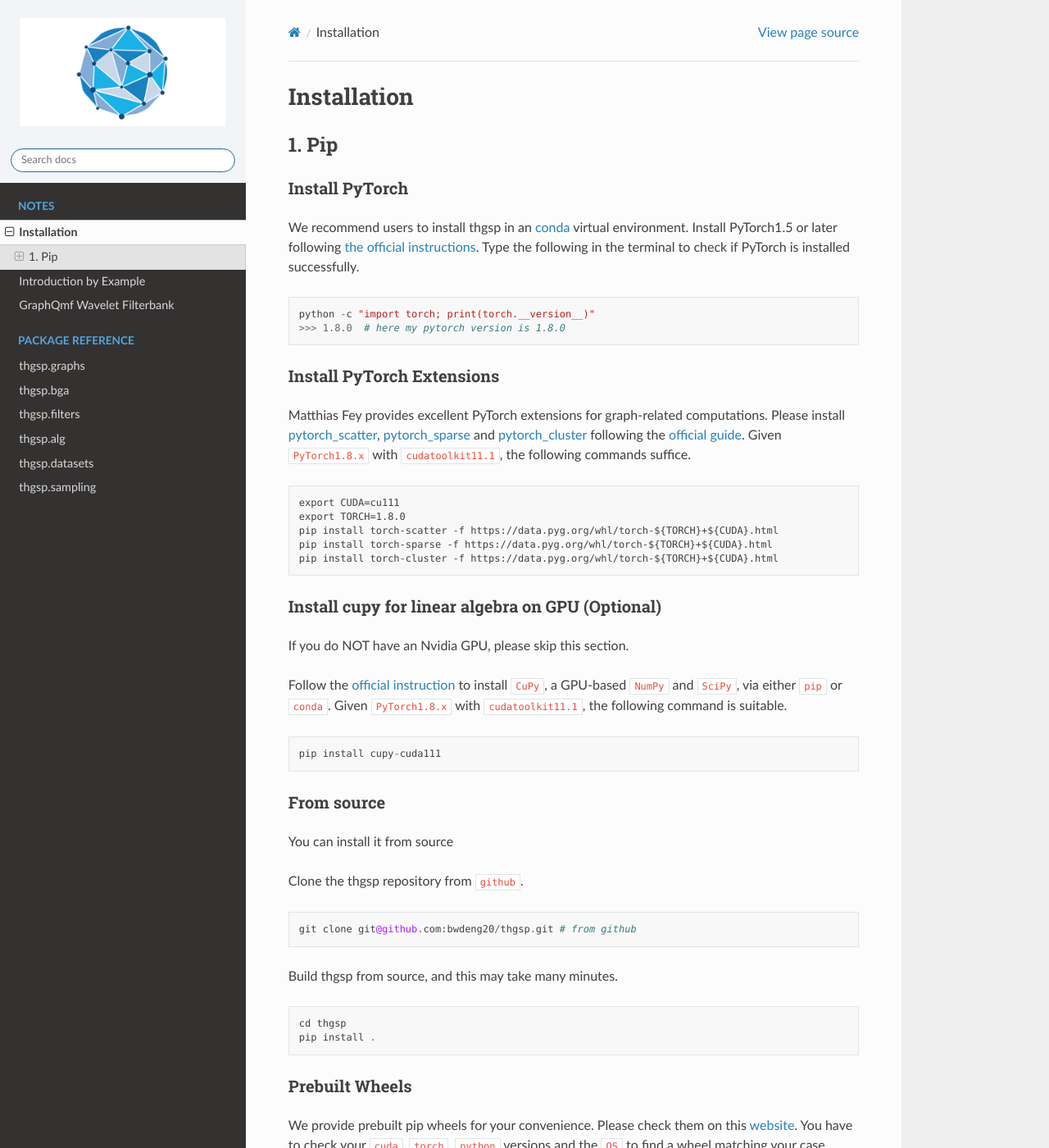
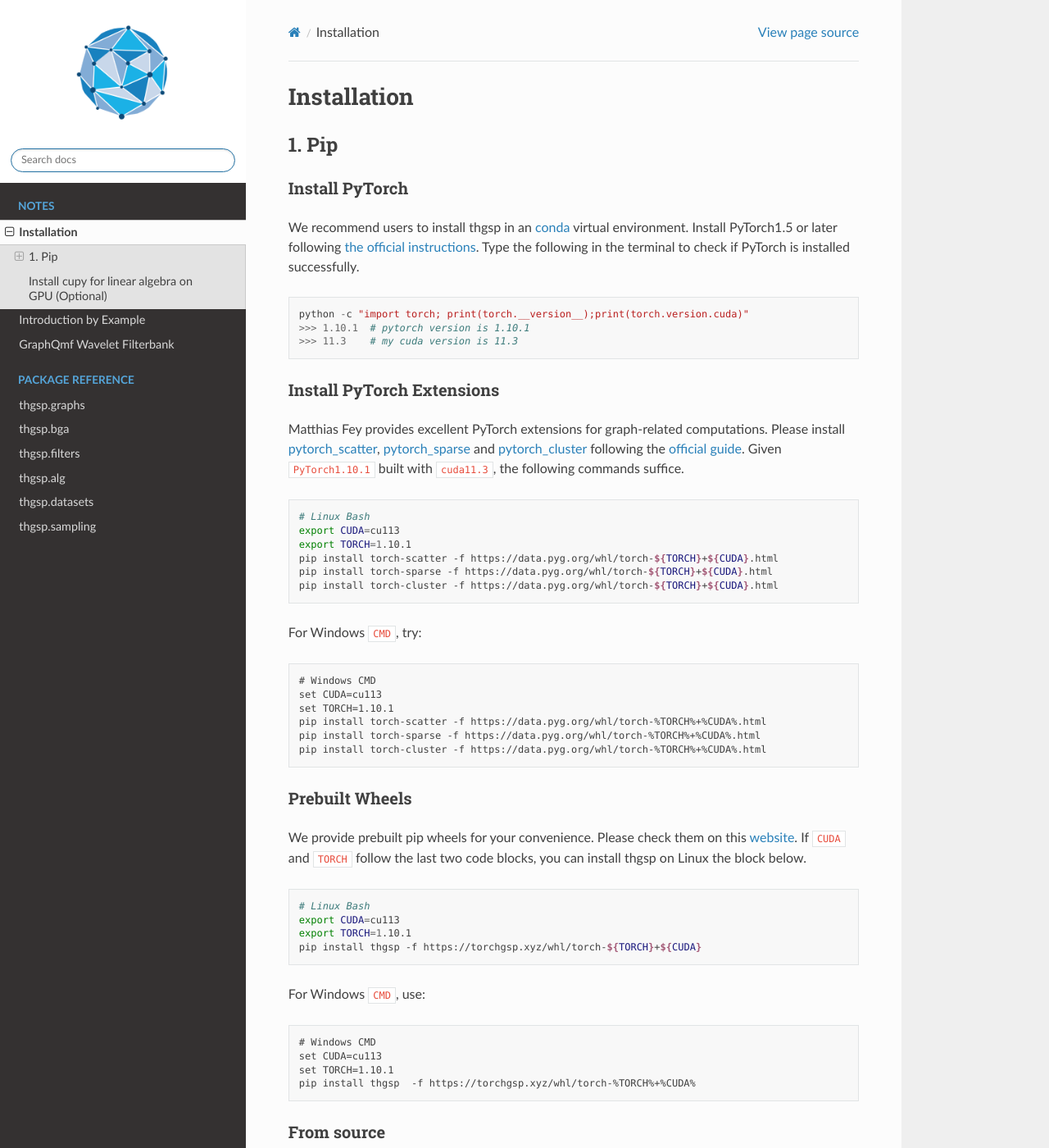
Before and after one commit to bwdeng20/thgsp, a Sphinx documentation site: the page built from source/notes/installation.md, in a window 1280 px wide and 1400 px high. Shown: the whole window at 82% size. Built offline with Sphinx 7.4.7 and the Read the Docs theme 2.0.0, drawn with Linux system fonts in a browser that asks for light colours; the version number could not be read and is left out; some of the changed text lies outside the part shown.

Commit message:
deploy: 6f0877fdb89f096a531ffa70dfc1fcf18f8244c6

````diff
--- a/source/_static/css/custom.css
+++ b/source/_static/css/custom.css
@@ -1,3 +1,3 @@
 .wy-side-nav-search {
-  background: rgb(243,244,247);
+  background: rgb(255,255,255);
 }
--- a/source/notes/installation.md
+++ b/source/notes/installation.md
@@ -9,8 +9,9 @@ virtual environment. Install PyTorch1.5 or later following [the official instruc
 following in the terminal to check if PyTorch is installed successfully.
 
 ```
-python -c "import torch; print(torch.__version__)"
->>> 1.8.0  # here my pytorch version is 1.8.0
+python -c "import torch; print(torch.__version__);print(torch.version.cuda)"
+>>> 1.10.1  # pytorch version is 1.10.1
+>>> 11.3    # my cuda version is 11.3
 ```
 
 ### Install PyTorch Extensions
@@ -19,47 +20,69 @@ Matthias Fey provides excellent PyTorch extensions for graph-related computation
 [pytorch_scatter](https://github.com/rusty1s/pytorch_scatter),
 [pytorch_sparse](https://github.com/rusty1s/pytorch_sparse) and
 [pytorch_cluster](https://github.com/rusty1s/pytorch_cluster) following the
-[official guide](https://pytorch-geometric.readthedocs.io/en/latest/notes/installation.html). Given `PyTorch1.8.x`
-with `cudatoolkit11.1`, the following commands suffice.
+[official guide](https://pytorch-geometric.readthedocs.io/en/latest/notes/installation.html). Given `PyTorch1.10.1`
+built with `cuda11.3`, the following commands suffice.
 
-```
-export CUDA=cu111
-export TORCH=1.8.0
+``` shell
+# Linux Bash
+export CUDA=cu113
+export TORCH=1.10.1
 pip install torch-scatter -f https://data.pyg.org/whl/torch-${TORCH}+${CUDA}.html
 pip install torch-sparse -f https://data.pyg.org/whl/torch-${TORCH}+${CUDA}.html
 pip install torch-cluster -f https://data.pyg.org/whl/torch-${TORCH}+${CUDA}.html
 ```
+For Windows `CMD`, try:
 
-### Install cupy for linear algebra on GPU (Optional)
+```cmd
+# Windows CMD
+set CUDA=cu113
+set TORCH=1.10.1
+pip install torch-scatter -f https://data.pyg.org/whl/torch-%TORCH%+%CUDA%.html
+pip install torch-sparse -f https://data.pyg.org/whl/torch-%TORCH%+%CUDA%.html
+pip install torch-cluster -f https://data.pyg.org/whl/torch-%TORCH%+%CUDA%.html
+```
 
-If you do NOT have an Nvidia GPU, please skip this section.
+### Prebuilt Wheels
+We provide prebuilt pip wheels for your convenience. Please check them on this [website](https://torchgsp.xyz/whl/).
+If `CUDA` and `TORCH` follow the last two code blocks, you can install thgsp on Linux the block below.
 
-Follow the [official instruction](https://docs.cupy.dev/en/stable/install.html) to install
-`CuPy`, a GPU-based `NumPy` and `SciPy`, via either `pip` or `conda`. Given `PyTorch1.8.x` with `cudatoolkit11.1`,
-the following command is suitable.
+``` shell
+# Linux Bash
+export CUDA=cu113
+export TORCH=1.10.1
+pip install thgsp -f https://torchgsp.xyz/whl/torch-${TORCH}+${CUDA}
+```
 
-```
-pip install cupy-cuda111
+For Windows `CMD`, use:
+```cmd
+# Windows CMD
+set CUDA=cu113
+set TORCH=1.10.1
+pip install thgsp  -f https://torchgsp.xyz/whl/torch-%TORCH%+%CUDA%
 ```
 
 ### From source
 
-You can install it from source
-
-Clone the thgsp repository from  `github`.
+You can install it from source. Clone the thgsp repository from  `github`.
 
 ```
 git clone git@github.com:bwdeng20/thgsp.git # from github
 ```
 
-Build thgsp from source, and this may take many minutes.
+Build thgsp from source, and this may take many minutes to build `C++` extensions.
 
 ```
 cd thgsp
 pip install .
 ```
 
+## Install cupy for linear algebra on GPU (Optional)
 
-### Prebuilt Wheels
-We provide prebuilt pip wheels for your convenience. Please check them on this [website](http://16.162.201.90/whl/).
-You have to check your `cuda`, `torch`, `python` versions and the `OS` to find a wheel matching your case.
+If you do NOT have an Nvidia GPU, please skip this section.
+
+Follow the [official instruction](https://docs.cupy.dev/en/stable/install.html) to install
+`CuPy`, a GPU-based `NumPy` and `SciPy`, via either `pip` or `conda`. Given `CUDA v11.3`,
+the following command works.
+```
+pip install cupy-cuda113
+```
````
Also changed, not shown: source/conf.py (+8 -7 lines), 7 other files.
